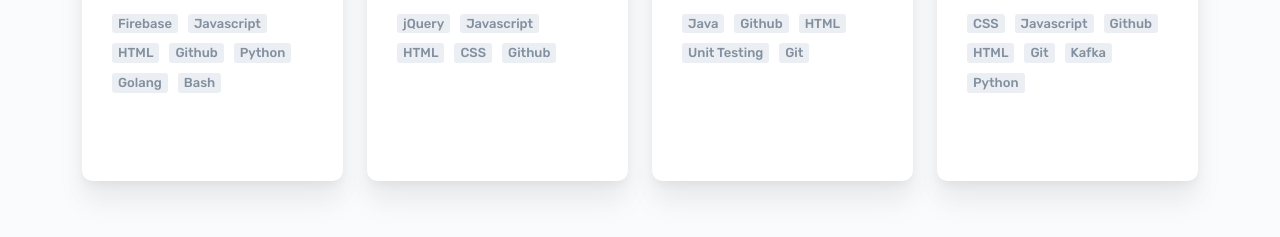
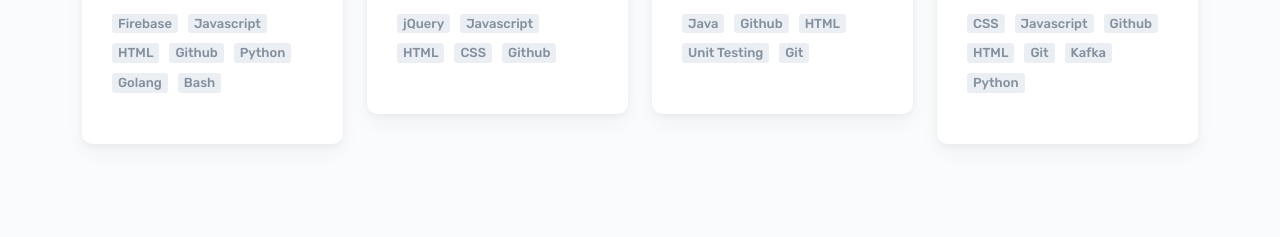
Before and after one commit to CIS-3750-Dream-Team/findrmote, a React app in the folder app/: page /home in a window 1280 px wide. Shown: the part 368-605 px from the top of the page. Built offline with nearby package versions, Linux system fonts and the light colour scheme; no server answers.

Commit message:
COMMIT#6 - Commented min height

```diff
--- a/app/src/js/components/JobCard.js
+++ b/app/src/js/components/JobCard.js
@@ -13,7 +13,7 @@ import "../../scss/jobCard.scss";
  */
 export default function JobCard({ job_data }) {
 	return (
-		<div className="card jobcard my-5 shdw-lg">
+		<div className="card jobcard my-5 shdw-md">
 			<div className="card-body jobcard--body">
 				<h5 className="jobcard--company">{job_data.company}</h5>
 				<h1 className="card-title jobcard--title">
--- a/app/src/js/pages/Home.js
+++ b/app/src/js/pages/Home.js
@@ -1,9 +1,9 @@
-import React, { useState, useEffect } from "react";
+import React, { useEffect } from "react";
 import JobCard from "../components/JobCard";
 
 const API_URL = process.env.REACT_APP_API_URL;
 
-// delete after connecting to api later. backend api doesn't send proper job_data format yet: no tags array
+// TODO: delete after connecting to api later. backend api doesn't send proper job_data format yet: no tags array
 const job_datas = [
 	{
 		job_id: "1234",
--- a/app/src/scss/jobCard.scss
+++ b/app/src/scss/jobCard.scss
@@ -7,9 +7,18 @@
 
 .jobcard {
 	min-width: 17.188rem;
-	min-height: 21.563rem;
+	// After creating job controls the team decides what to do with the min height
+	// min-height: 21.563rem;
 	border: none !important;
 	border-radius: 10px !important;
+	transition: all 0.4s ease-out;
+
+	&:hover {
+		cursor: pointer;
+		box-shadow: 0px 24px 32px rgba(0, 0, 0, 0.04),
+			0px 16px 24px rgba(0, 0, 0, 0.04), 0px 4px 8px rgba(0, 0, 0, 0.04),
+			0px 0px 1px rgba(0, 0, 0, 0.04) !important;
+	}
 
 	&--body {
 		padding: 30px !important;
@@ -48,7 +57,7 @@
 	}
 }
 
-// Media Queries: For iPad and ipad Mini
+// Media Queries: For iPad and iPad Mini
 @media only screen and (device-width: 768px) {
 	.jobcard {
 		&--title {
```
